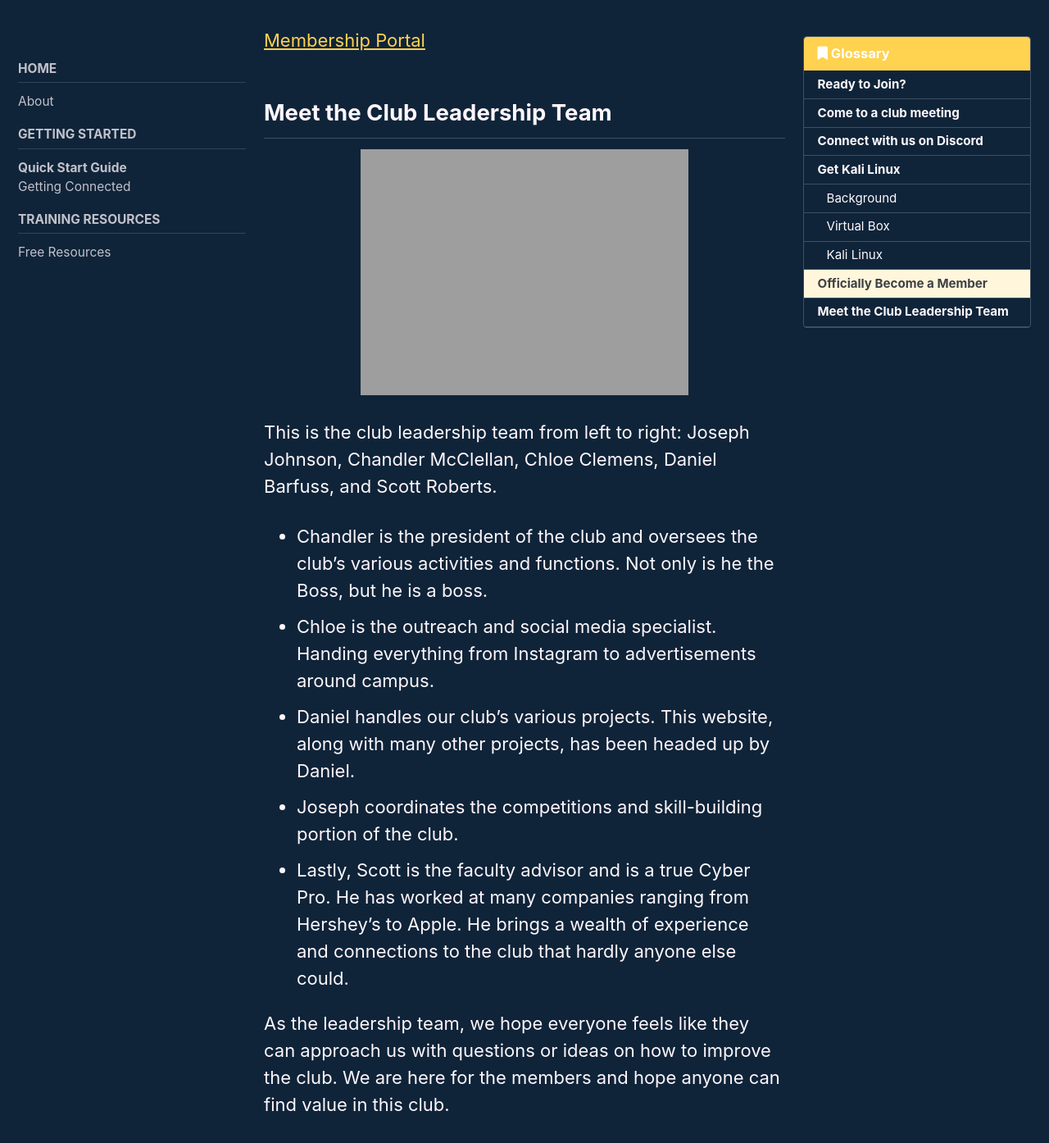
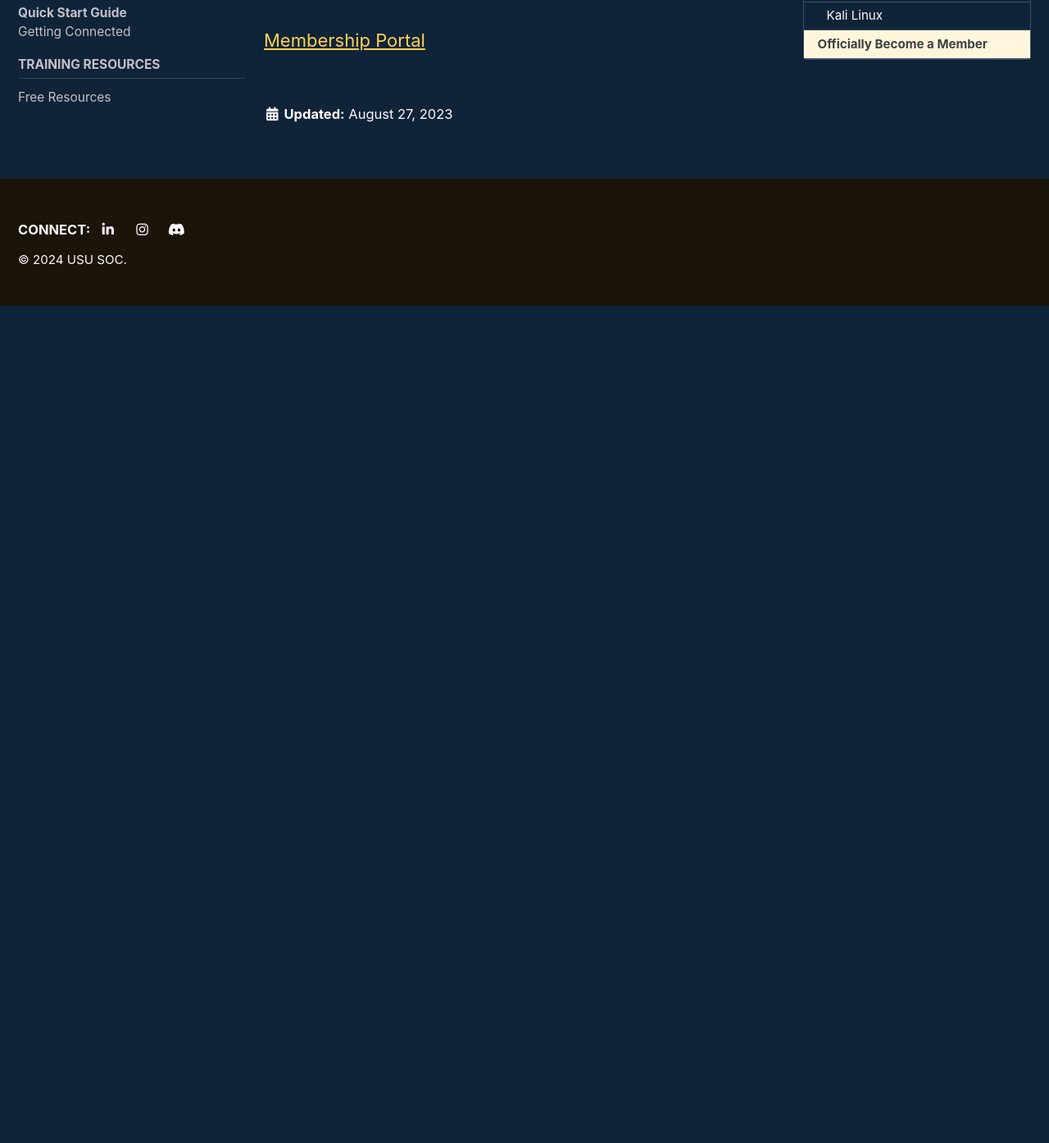
Before and after one commit to USUSOC/ususoc.github.io, a Jekyll site: the page built from _pages/doc_quick-start-guide.md, in a window 1280 px wide and 1400 px high, scrolled down 2709 px. Shown: the top 1394 px of the window at 82% size. Built offline with Jekyll 4.4.1, drawn with Linux system fonts in a browser that asks for light colours; cached includes are drawn as plain includes; after the commit the page ends 3082 px from its top, so only the background shows below that.

Commit message:
Update doc_quick-start-guide.md

```diff
--- a/_pages/doc_quick-start-guide.md
+++ b/_pages/doc_quick-start-guide.md
@@ -45,19 +45,3 @@ We'd like to invite you to become an official member of the club by contributing
 
 
 [Membership Portal](https://my.usu.edu/groups/student-organization-for-cybersecurity/page)
-
-## Meet the Club Leadership Team
-
-![image-center]({{ site.url }}{{ site.baseurl }}/assets/LT_Photo.jpg){: .align-center}
-
-
-This is the club leadership team from left to right: Joseph Johnson, Chandler McClellan, Chloe Clemens, Daniel Barfuss, and Scott Roberts.
-
-* Chandler is the president of the club and oversees the club's various activities and functions. Not only is he the Boss, but he is a boss.
-* Chloe is the outreach and social media specialist. Handing everything from Instagram to advertisements around campus.
-* Daniel handles our club's various projects. This website, along with many other projects, has been headed up by Daniel.
-* Joseph coordinates the competitions and skill-building portion of the club.
-* Lastly, Scott is the faculty advisor and is a true Cyber Pro. He has worked at many companies ranging from Hershey's to Apple. He brings a wealth of experience and connections to the club that hardly anyone else could.
-
-
-As the leadership team, we hope everyone feels like they can approach us with questions or ideas on how to improve the club. We are here for the members and hope anyone can find value in this club.
```
